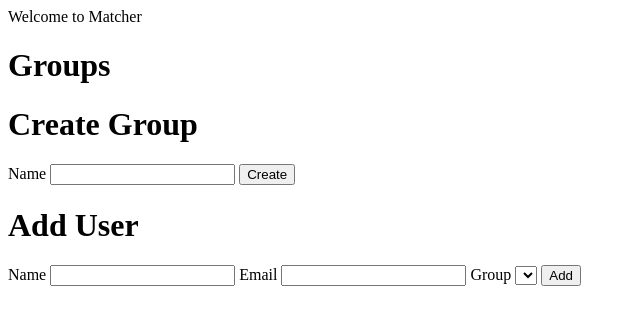
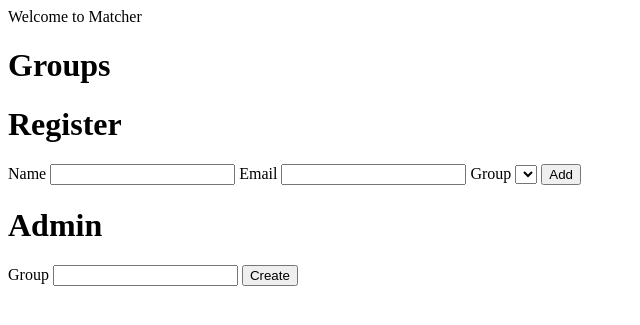
Before and after one commit to dawong78/one-on-one, a Django app: template match/templates/match/index.html in a window 1280 px wide. Shown: the top 325 px of the page, without its empty margins (0-640 px from the left). Run offline with Django 3.2, Linux system fonts and the light colour scheme; the template is opened without the code that fills it, so the values that code supplies are empty.

Commit message:
Basic functionality works!

```diff
--- a/match/templates/match/index.html
+++ b/match/templates/match/index.html
@@ -16,7 +16,7 @@
                 Name: {{ group.group.name }}
                 <form action="{% url 'match:create_group_matches'%}" method="post">
                     {% csrf_token %}
-                    <input type="hidden" name="group_name" value="{{group.name}}"/>
+                    <input type="hidden" name="group_name" value="{{group.group.name}}"/>
                     <input type="submit" value="Match"/>
                 </form>
                 Members:
@@ -34,18 +34,8 @@
             {% endfor %}
         </div>
 
-        <div id="create_group">
-            <h1>Create Group</h1>
-
-            <form action="{% url 'match:create_group'%}" method="post">
-                {% csrf_token %}
-                Name <input type="text" name="name"/>
-                <input type="submit" value="Create"/>
-            </form>
-        </div>
-
         <div id="add_user">
-            <h1>Add User</h1>
+            <h1>Register</h1>
 
             <form action="{% url 'match:add_user'%}" method="post">
                 {% csrf_token %}
@@ -59,5 +49,16 @@
                 <input type="submit" value="Add"/>
             </form>
         </div>
+
+        <div id="create_group">
+            <h1>Admin</h1>
+
+            <form action="{% url 'match:create_group'%}" method="post">
+                {% csrf_token %}
+                Group <input type="text" name="name"/>
+                <input type="submit" value="Create"/>
+            </form>
+        </div>
+
     </body>
 </html>
```
Also changed, not shown: match/views.py (+13 -17 lines).
